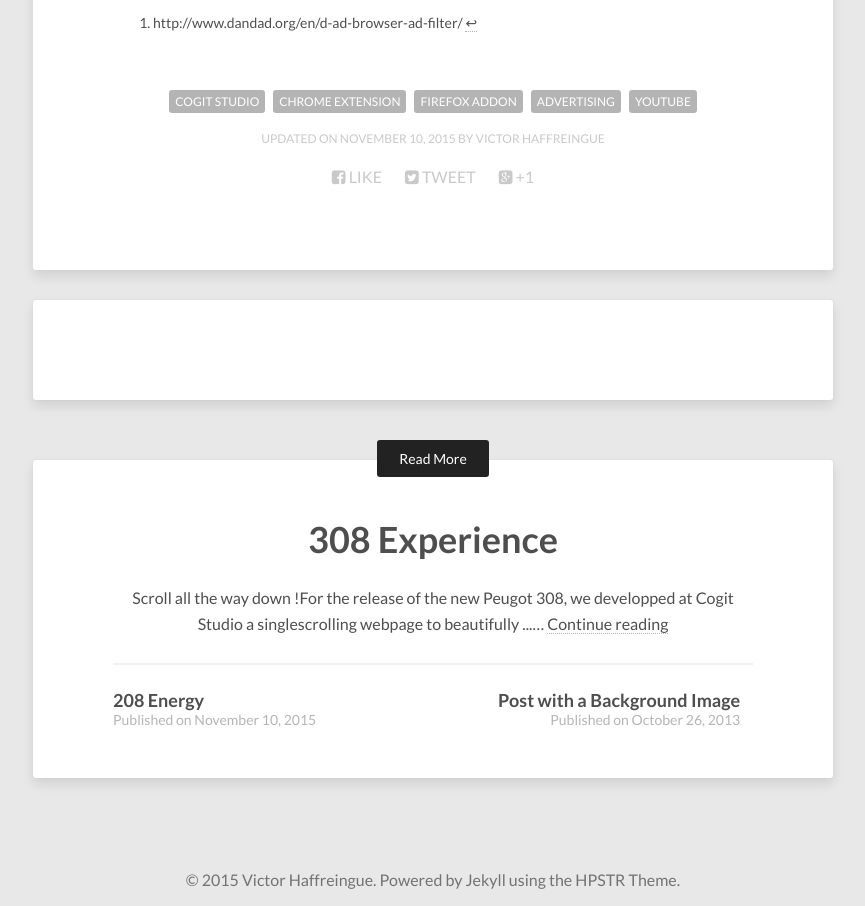
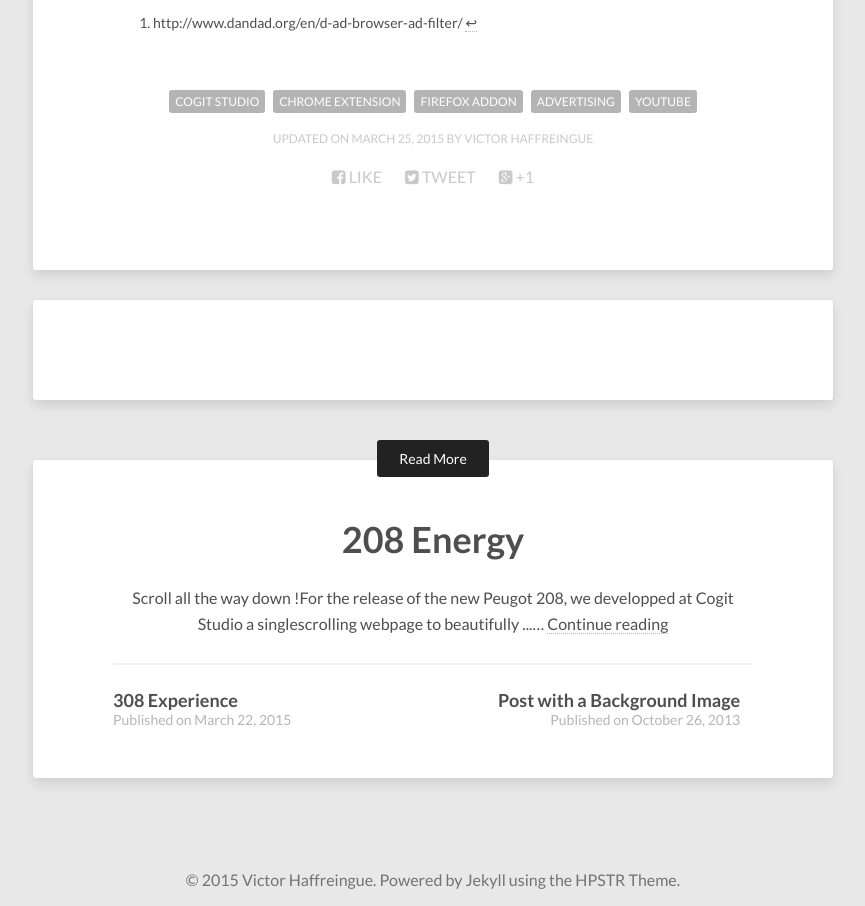
Before and after one commit to nobe4/nobe4.github.io, a Jekyll site: the page built from _posts/projects/2015-11-10-the-ad-filter.markdown, in a window 1280 px wide and 1400 px high, scrolled down 560 px, cut to the strip 460-1366 px from the top of the window. Shown: the whole strip, without its empty margins (207-1072 px from the left). Built offline with Jekyll 4.4.1, drawn with Linux system fonts in a browser that asks for light colours; nearby versions of some CDN libraries; comment, search, counter and statistics services are not loaded; some of the changed text lies outside the part shown.

Commit message:
Small update of dates and config

```diff
--- a/_config.yml
+++ b/_config.yml
@@ -11,7 +11,7 @@ words_per_minute: 200
 owner:
   name:           Victor Haffreingue
   avatar:         avatar.jpg
-  bio:            "I use Vim. Damn"
+  bio:            "I use Vim. Damn."
   email:          vh@nobe4.fr
   # Social networking links used in footer. Update and remove as you like.
   twitter:        nobe_4
--- a/_posts/projects/2015-11-10-208-energy.markdown
+++ b/_posts/projects/2015-11-10-208-energy.markdown
@@ -1,7 +1,7 @@
 ---
 layout: post
 title: "208 Energy"
-modified: 10 Nov 2015
+modified: 1 Jul 2015
 categories: projects
 description:
 technologies: [Javascript, HTML5, CSS3, skrollr]
--- a/_posts/projects/2015-11-10-308-experience.markdown
+++ b/_posts/projects/2015-11-10-308-experience.markdown
@@ -1,7 +1,7 @@
 ---
 layout: post
 title: "308 Experience"
-modified: 10 Nov 2015
+modified: 27 Mar 2015
 categories: projects
 description:
 technologies: [Javascript, HTML5, CSS3, skrollr]
@@ -10,7 +10,7 @@ image:
   feature: /projects/308-experience/presentation.jpg
   credit: Peugeot
   creditlink: http://www.peugeot.com
-date: 2015-11-10T08:49:00+01:00
+date: 22 Mar 2015
 ---
 
 Scroll all the way down !
--- a/_posts/projects/2015-11-10-the-ad-filter.markdown
+++ b/_posts/projects/2015-11-10-the-ad-filter.markdown
@@ -1,7 +1,7 @@
 ---
 layout: post
 title: "The Ad Filter"
-modified: 10 Nov 2015
+modified: 25 Mar 2015
 categories: projects
 description:
 technologies: [Javascript, HTML5, CSS3]
@@ -10,7 +10,7 @@ image:
   feature: /projects/the-ad-filter/presentation.jpg
   credit: D & AD
   creditlink: http://www.dandad.org/en/d-ad-browser-ad-filter/
-date: 2015-11-10T07:54:15+01:00
+date: 25 Mar 2015
 ---
 
 Tired of seeing boring ads on the internet?
```
Also changed, not shown: other parts of _posts/projects/2015-11-10-208-energy.markdown (+1 -1 lines).
